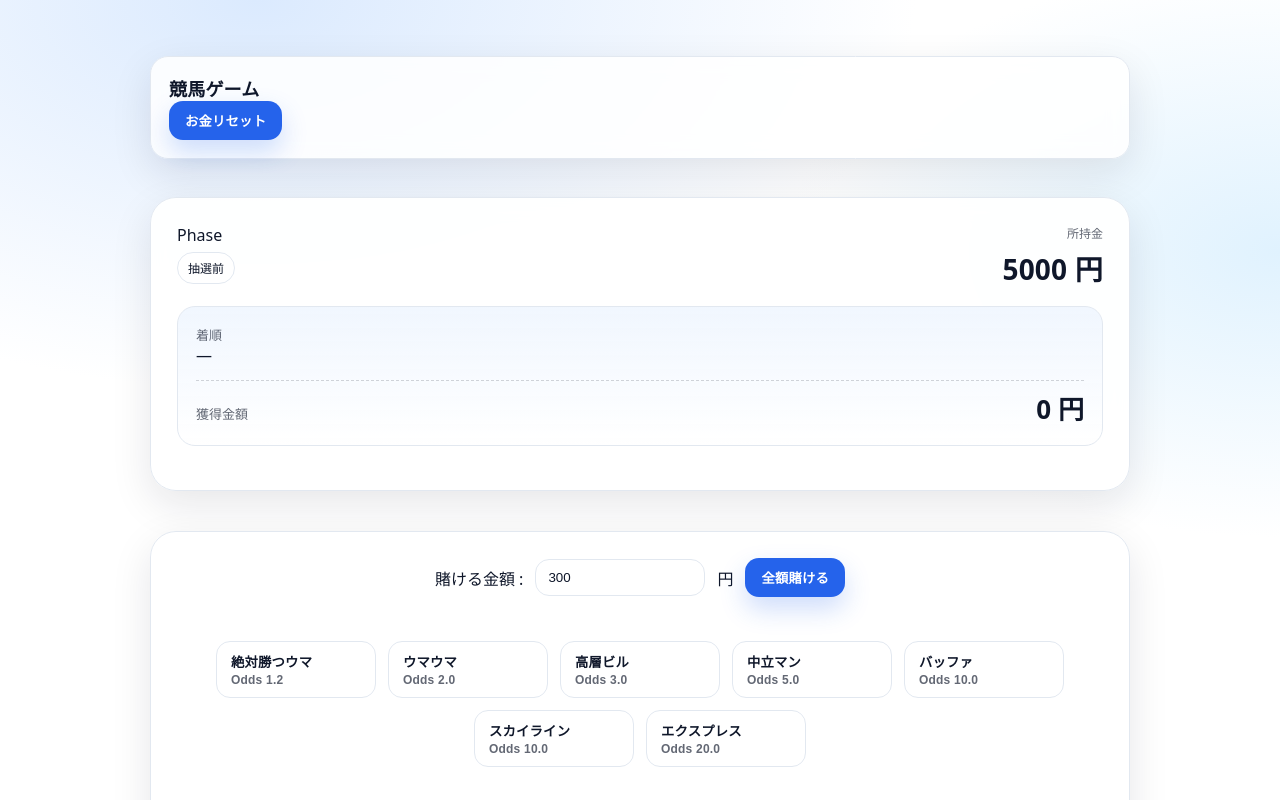
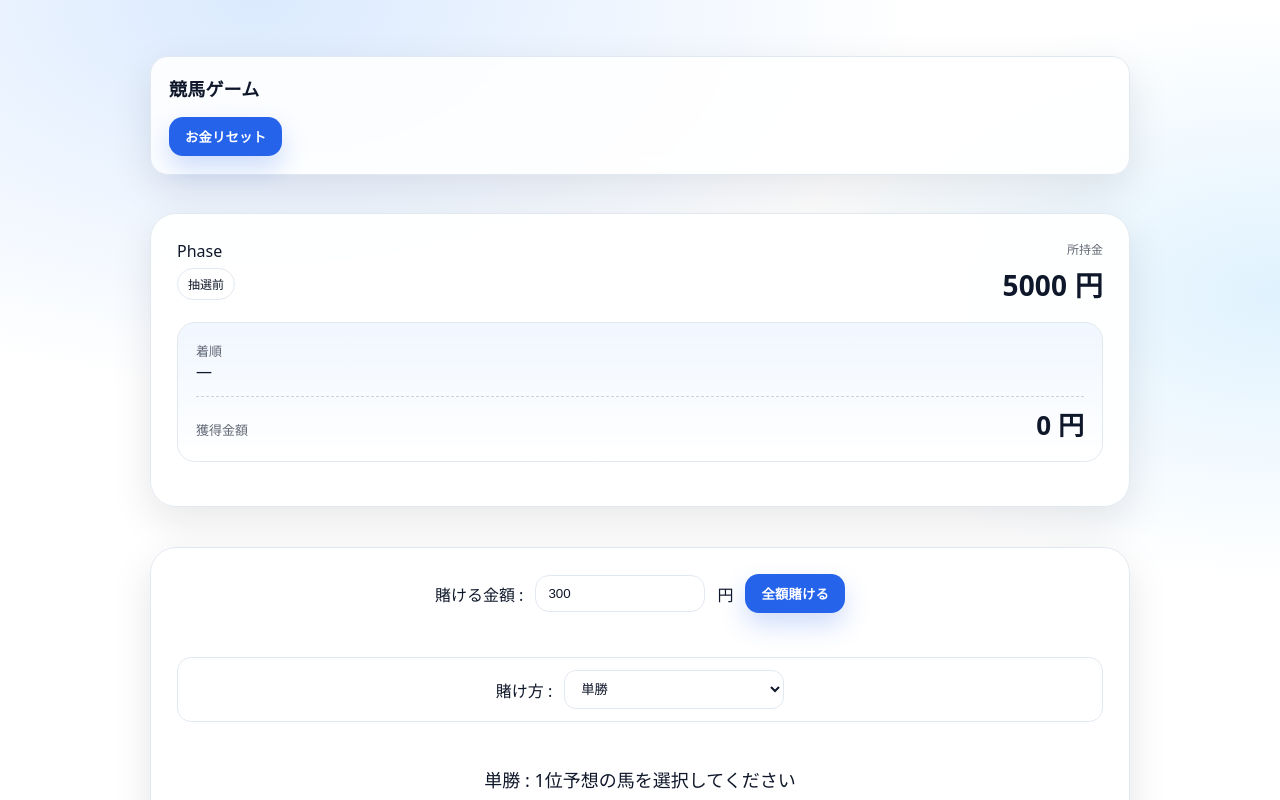
Before and after one commit to shogo0713/horse-game, a React (Create React App) app: page / in a window 1280 px wide. Shown: the top 800 px of the page. Built offline with nearby package versions, Linux system fonts and the light colour scheme; the HTML template or start-up script is replaced by a standard one.

Commit message:
複勝機能を追加した

```diff
--- a/src/App.css
+++ b/src/App.css
@@ -188,6 +188,16 @@ input[type="number"]:focus, input[type="text"]:focus{
 
 /* 馬選択（オッズを見やすく） */
 .race{
+  display: grid;
+  gap: 8px;
+}
+
+.raceMessage{
+  font-size: 18px;
+  text-align: center;
+}
+
+.raceList{
   display: flex;
   gap: 12px;
   justify-content: center;
@@ -292,3 +302,31 @@ button:disabled{
   border-color: rgba(37,99,235,0.55);
   background: rgba(219,234,254,0.55);
 }
+
+.betType{
+  display: flex;
+  align-items: center;
+  justify-content: center;
+  gap: 12px;
+  flex-wrap: wrap;
+
+  padding: 12px 14px;
+  border: 1px solid var(--border);
+  border-radius: 14px;
+  background: rgba(255,255,255,0.9);
+}
+
+.betType select{
+  padding: 10px 12px;
+  border-radius: 12px;
+  border: 1px solid var(--border);
+  background: #fff;
+  color: var(--text);
+  outline: none;
+  min-width: 220px;
+}
+
+.betType select:focus{
+  border-color: rgba(37,99,235,0.65);
+  box-shadow: 0 0 0 4px rgba(37,99,235,0.14);
+}
--- a/src/App.tsx
+++ b/src/App.tsx
@@ -2,6 +2,7 @@ import { useState } from "react";
 import "./App.css";
 
 type Phase =  "IDLE" | "BETTING" | "DRAWING" | "PAYOUT";
+type BET = "WIN" | "PLACE";
 
 interface Runner {
   id  : string;
@@ -17,8 +18,9 @@ export default function App() {
   const [payout, setPayout] = useState(0);
   const [selectedRunner, setSelectedRunner] = useState<Runner | null>(null);
   const [result, setResult] = useState<Runner[]>([]);
+  const [betType, setBetType] = useState<BET>("WIN");
 
-  // -------------------- 計算アルゴリズムたち --------------------
+  // -------------------- 順位計算アルゴリズムたち --------------------
 
   // 馬の配列から1頭決める
   function pickWinnerByOdds(runners: Runner[]): Runner {
@@ -45,8 +47,21 @@ export default function App() {
     return finish;
   }
 
-  // ------------------------------------------------------------
+  // -------------------- 配当計算アルゴリズムたち --------------------
 
+  function calculatePayout(bet: number, betType: BET, selected: Runner, result: Runner[]): number {
+    if (betType === "WIN") {
+      return (result[0].id === selected.id) ? Math.floor(bet * selected.odds) : 0;
+    } else if (betType === "PLACE") {
+      const placeOdds = 1 + (selected.odds - 1) * 0.2984;
+      return (result.slice(0, 3).some(r => r.id === selected.id)) ? Math.floor(bet * placeOdds) : 0;
+    }
+    return 0;
+  }
+
+
+
+  // -------------------- メインのアルゴリズムたち --------------------
 
   // 固定の出走馬データ
   const runners: Runner[] = [
@@ -73,10 +88,7 @@ export default function App() {
 
     setTimeout(() => {
       const finishOrder = makeFinishOrder(runners);
-      const payout = (finishOrder[0].id === selectedRunner!.id)
-        ? Math.floor(bet * selectedRunner!.odds)
-        : 0;
-
+      const payout = calculatePayout(bet, betType, selectedRunner, finishOrder);
       setPayout(payout);
       setResult(finishOrder);
       setPhase("PAYOUT");
@@ -119,6 +131,7 @@ export default function App() {
     <div className="app">
       <div className="header">
         <h1 className="header__title">競馬ゲーム</h1>
+        <div className="spacer-16"/>
         <button className="header__sub" onClick={resetMoney}> お金リセット </button>
       </div>
 
@@ -187,7 +200,25 @@ export default function App() {
 
           <div className="spacer-16" />
 
+          <div className="betType">
+            <div className="label">賭け方 :</div>
+            <select value={betType} onChange={(e) => setBetType(e.target.value as BET)}>
+              <option value="WIN"  >単勝</option>
+              <option value="PLACE">複勝</option>
+            </select>
+          </div>
+
+          <div className="spacer-16" />
+
           <div className="race">
+
+            <div className="raceMessage">
+              {betType === "WIN" ? "単勝 : 1位予想の馬を選択してください" : "複勝 : 1-3位予想の馬を選択してください"}
+            </div>
+
+            <div className="spacer-8" />
+
+            <div className="raceList">
               {runners.map((r) => (
                 <button
                   key={r.id}
@@ -202,6 +233,7 @@ export default function App() {
                   <div className="runnerOdds">Odds {r.odds.toFixed(1)}</div>
                 </button>
               ))}
+            </div>
           </div>
 
           <div className="spacer-8" />
```
Lines whose indentation alone changed are shown as unchanged.
